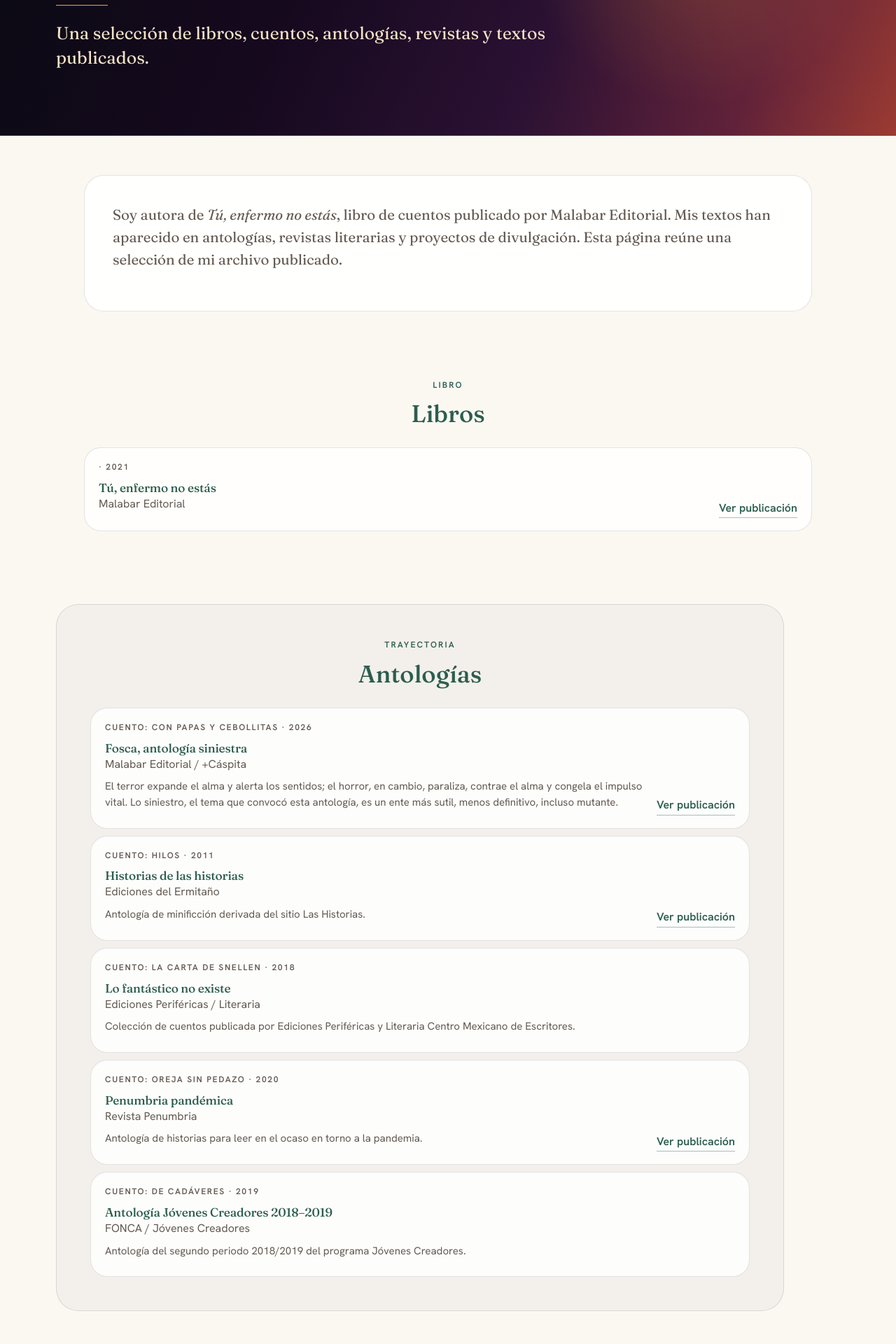
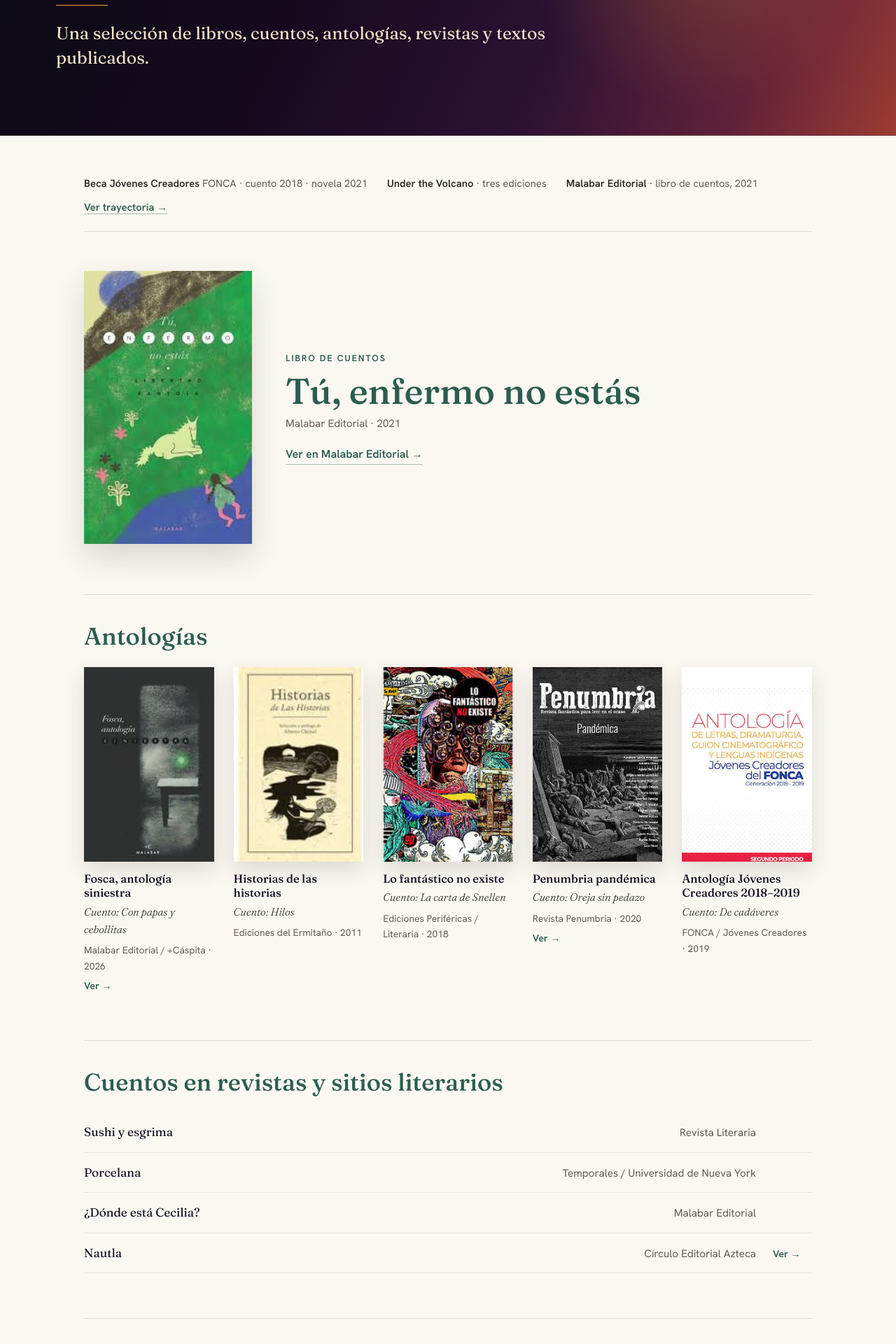
Before and after one commit to LiberPH/libertad-pantoja_site, a Jekyll site: the page built from publicaciones.html, in a window 1280 px wide. Shown: the part 317-2237 px from the top of the page at 70% size. Built offline with Jekyll 4.4.1, drawn with Linux system fonts in a browser that asks for light colours; some of the changed text lies outside the part shown.

Commit message:
Publicaciones: libro destacado, estantería de antologías y ligas revisadas
- Franja de credenciales (Jóvenes Creadores FONCA, Under the Volcano,
  Malabar) con enlace a Bio.
- «Tú, enfermo no estás» en grande con su portada; antologías como
  estantería de portadas con el cuento de la autora en cursiva; revistas y
  divulgación en lista sobria. Separadores corregidos.
- Portadas nuevas: Penumbria pandémica y Antología Jóvenes Creadores.
- Ligas revisadas el 24 sep 2026: se quitan las rotas (Historias de las
  historias, ¿Dónde está Cecilia?, Sushi y esgrima, Porcelana,
  Cienciorama) y la de Más Ciencia por México, cuyo dominio ahora
  redirige a un sitio de apuestas.
- Se retira la plantilla publication-card y su CSS, ya sin uso.

Co-Authored-By: Claude Opus 5.5 <noreply@anthropic.com>

```diff
--- a/_includes/publication-card.html
+++ /dev/null
@@ -1,11 +0,0 @@
-<article class="publication-card">
-  <div>
-    <p class="card-label">{{ include.item.type }}{% if include.item.year %} · {{ include.item.year }}{% endif %}</p>
-    <h3>{{ include.item.title }}</h3>
-    <p>{{ include.item.publisher }}</p>
-    {% if include.item.description %}<p class="muted">{{ include.item.description }}</p>{% endif %}
-  </div>
-  {% if include.item.url %}
-    <a class="text-link" href="{{ include.item.url }}" target="_blank" rel="noopener noreferrer">Ver publicación</a>
-  {% endif %}
-</article>
--- a/assets/css/main.css
+++ b/assets/css/main.css
@@ -500,31 +500,19 @@ main {
 
 /* ---------- Secciones con encabezado ---------- */
 
-.collection-section,
-.publication-section {
+.collection-section {
   max-width: 1040px;
   margin-left: auto;
   margin-right: auto;
   padding: 48px 0;
 }
 
-.collection-section.tinted,
-.publication-section.tinted,
-.publication-section.quiet {
+.collection-section.tinted {
+  margin: 48px 0;
   padding: clamp(28px, 5vw, 48px);
+  border: 1px solid rgba(42, 38, 34, 0.12);
   border-radius: 32px;
   background: rgba(231, 227, 221, 0.36);
-}
-
-.collection-section.tinted {
-  margin: 48px 0;
-  border: 1px solid rgba(42, 38, 34, 0.12);
-}
-
-.publication-section.tinted,
-.publication-section.quiet {
-  margin: 56px 0;
-  border: 1px solid rgba(43, 17, 51, 0.12);
 }
 
 .section-heading {
@@ -1032,48 +1020,152 @@ main {
 
 /* ---------- Publicaciones ---------- */
 
-.publication-list {
+.pub-credenciales {
+  max-width: 1040px;
+  margin: 0 auto 56px;
+  padding: 0 0 22px;
+  list-style: none;
+  display: flex;
+  flex-wrap: wrap;
+  gap: 10px 28px;
+  border-bottom: 1px solid rgba(42, 38, 34, 0.14);
+  font-size: 0.92rem;
+  color: var(--tinta-media);
+}
+
+.pub-credenciales strong { color: var(--tinta-cafe); font-weight: 600; }
+.pub-credenciales a { font-weight: 600; border-bottom: 1px solid rgba(44, 93, 79, 0.4); }
+
+.pub-libro {
+  max-width: 1040px;
+  margin: 0 auto 72px;
   display: grid;
-  gap: 10px;
-}
-
-.publication-card {
+  grid-template-columns: 240px 1fr;
+  gap: 48px;
+  align-items: center;
+}
+
+.pub-libro img { width: 100%; box-shadow: 0 18px 40px rgba(42, 38, 34, 0.16); }
+
+.pub-tipo {
+  margin: 0 0 8px;
+  color: var(--verde);
+  font-size: 0.8rem;
+  font-weight: 600;
+  letter-spacing: 0.14em;
+  text-transform: uppercase;
+}
+
+.pub-libro h2 { color: var(--verde); font-size: clamp(2rem, 4vw, 3.2rem); }
+.pub-libro .text-link { display: inline-block; margin-top: 18px; }
+
+.pub-datos {
+  margin: 6px 0 0;
+  color: var(--tinta-media);
+  font-size: 0.95rem;
+}
+
+.pub-seccion {
+  max-width: 1040px;
+  margin: 0 auto 64px;
+  padding-top: 40px;
+  border-top: 1px solid rgba(42, 38, 34, 0.14);
+}
+
+.pub-seccion h2 {
+  margin-bottom: 24px;
+  color: var(--verde);
+  font-size: clamp(1.45rem, 2.8vw, 2.15rem);
+}
+
+.pub-estante {
   display: grid;
-  grid-template-columns: 1fr auto;
-  gap: 16px;
-  align-items: center;
-  padding: 18px 20px;
-  overflow: hidden;
-  border: 1px solid rgba(43, 17, 51, 0.12);
-  border-radius: 24px;
-  background: rgba(255, 255, 255, 0.82);
+  grid-template-columns: repeat(auto-fill, minmax(170px, 1fr));
+  gap: 32px 28px;
+  align-items: start;
+}
+
+.pub-tomo img,
+.pub-sin-portada {
+  display: block;
+  width: 100%;
+  aspect-ratio: 2 / 3;
+  object-fit: cover;
+  box-shadow: 0 12px 28px rgba(42, 38, 34, 0.14);
+}
+
+.pub-sin-portada {
+  display: flex;
+  align-items: flex-end;
+  padding: 16px;
+  border: 1px solid rgba(42, 38, 34, 0.12);
+  background: var(--crema-panel-suave);
+  box-shadow: none;
   color: var(--tinta-cafe);
-}
-
-.publication-card h3 {
-  color: var(--verde);
-  font-size: clamp(1rem, 1.35vw, 1.13rem);
-  line-height: 1.22;
-  letter-spacing: -0.01em;
-}
-
-.publication-card p {
-  margin-bottom: 0.45rem;
-  color: var(--tinta-media);
-}
-
-.publication-card .card-label {
-  margin-bottom: 8px;
-  letter-spacing: 0.14em;
-}
-
-.publication-card .muted {
-  color: var(--tinta-media);
-  font-size: 0.94rem;
-  line-height: 1.5;
-}
-
-.compact-list .publication-card { background: rgba(255, 255, 255, 0.72); }
+  font-family: 'Fraunces', serif;
+  font-style: italic;
+  font-weight: 300;
+  line-height: 1.3;
+}
+
+.pub-tomo h3 {
+  margin-top: 14px;
+  color: var(--tinta-profunda);
+  font-size: 1.02rem;
+  line-height: 1.25;
+}
+
+.pub-cuento {
+  margin: 4px 0 0;
+  color: var(--tinta-cafe);
+  font-family: 'Fraunces', serif;
+  font-style: italic;
+  font-weight: 300;
+  font-size: 0.95rem;
+}
+
+.pub-tomo .pub-datos { font-size: 0.86rem; }
+
+.pub-enlace {
+  display: inline-block;
+  margin-top: 6px;
+  font-size: 0.88rem;
+  font-weight: 600;
+}
+
+.pub-lista {
+  margin: 0;
+  padding: 0;
+  list-style: none;
+}
+
+.pub-lista li {
+  display: grid;
+  grid-template-columns: 1fr auto 3.5em;
+  gap: 6px 24px;
+  align-items: baseline;
+  padding: 14px 0;
+  border-bottom: 1px solid rgba(42, 38, 34, 0.1);
+}
+
+.pub-titulo {
+  color: var(--tinta-profunda);
+  font-family: 'Fraunces', serif;
+  font-size: 1.08rem;
+}
+
+.pub-lista .pub-datos,
+.pub-lista .pub-enlace { margin: 0; }
+
+.pub-secundaria p { max-width: 62ch; color: var(--tinta-media); }
+.pub-secundaria .pub-titulo { font-size: 1rem; }
+
+@media (max-width: 700px) {
+  .pub-libro { grid-template-columns: 1fr; gap: 24px; }
+  .pub-libro img { max-width: 220px; }
+  .pub-estante { grid-template-columns: 1fr 1fr; gap: 26px 18px; }
+  .pub-lista li { grid-template-columns: 1fr; }
+}
 
 /* ---------- Contacto ---------- */
 
@@ -1408,7 +1500,6 @@ summary:focus-visible,
   }
 
   .card-grid { grid-template-columns: repeat(2, minmax(0, 1fr)); }
-  .publication-card { grid-template-columns: 1fr; }
 
   .home-hero { grid-template-columns: 1fr; }
   .home-hero-art { min-height: auto; }
@@ -1478,7 +1569,6 @@ summary:focus-visible,
 
   .metadata-list div { gap: 2px; }
 
-  .publication-card { padding: 17px; }
 
   .home-hero {
     min-height: auto;
--- a/publicaciones.html
+++ b/publicaciones.html
@@ -6,74 +6,60 @@ intro: "Una selección de libros, cuentos, antologías, revistas y textos public
 permalink: /publicaciones/
 ---
 
-<section class="text-block wide">
-  <p>
-    Soy autora de <em>Tú, enfermo no estás</em>, libro de cuentos publicado por Malabar Editorial.
-    Mis textos han aparecido en antologías, revistas literarias y proyectos de divulgación.
-    Esta página reúne una selección de mi archivo publicado.
-  </p>
+<ul class="pub-credenciales">
+  <li><strong>Beca Jóvenes Creadores</strong> FONCA · cuento 2018 · novela 2021</li>
+  <li><strong>Under the Volcano</strong> · tres ediciones</li>
+  <li><strong>Malabar Editorial</strong> · libro de cuentos, 2021</li>
+  <li><a href="{{ '/bio/' | relative_url }}">Ver trayectoria →</a></li>
+</ul>
+
+{% assign libros = site.data.publicaciones | where: "category", "libro" %}
+{% for libro in libros %}
+<section class="pub-libro">
+  {% if libro.image %}<img src="{{ libro.image | relative_url }}" alt="Portada de {{ libro.title }}">{% endif %}
+  <div>
+    <p class="pub-tipo">Libro de cuentos</p>
+    <h2>{{ libro.title }}</h2>
+    <p class="pub-datos">{{ libro.publisher }}{% if libro.year != "" %} · {{ libro.year }}{% endif %}</p>
+    {% if libro.url %}<a class="text-link" href="{{ libro.url }}" target="_blank" rel="noopener noreferrer">Ver en {{ libro.publisher }} →</a>{% endif %}
+  </div>
 </section>
+{% endfor %}
 
-<section class="publication-section">
-  <div class="section-heading">
-    <p class="eyebrow">Libro</p>
-    <h2>Libros</h2>
-  </div>
-
-  <div class="publication-list featured-list">
-    {% for item in site.data.publicaciones %}
-      {% if item.category == 'libro' %}
-        {% include publication-card.html item=item %}
-      {% endif %}
+<section class="pub-seccion">
+  <h2>Antologías</h2>
+  <div class="pub-estante">
+    {% assign antologias = site.data.publicaciones | where: "category", "antologia" %}
+    {% for item in antologias %}
+    <article class="pub-tomo">
+      {% if item.image %}<img src="{{ item.image | relative_url }}" alt="Portada de {{ item.title }}">
+      {% else %}<div class="pub-sin-portada"><span>{{ item.title }}</span></div>{% endif %}
+      <h3>{{ item.title }}</h3>
+      <p class="pub-cuento">{{ item.type }}</p>
+      <p class="pub-datos">{{ item.publisher }}{% if item.year != "" %} · {{ item.year }}{% endif %}</p>
+      {% if item.url %}<a class="pub-enlace" href="{{ item.url }}" target="_blank" rel="noopener noreferrer">Ver →</a>{% endif %}
+    </article>
     {% endfor %}
   </div>
 </section>
 
-<section class="publication-section tinted">
-  <div class="section-heading">
-    <p class="eyebrow">Trayectoria</p>
-    <h2>Antologías</h2>
-  </div>
-
-  <div class="publication-list">
-    {% for item in site.data.publicaciones %}
-      {% if item.category == 'antologia' %}
-        {% include publication-card.html item=item %}
-      {% endif %}
+<section class="pub-seccion">
+  <h2>Cuentos en revistas y sitios literarios</h2>
+  <ul class="pub-lista">
+    {% assign revistas = site.data.publicaciones | where: "category", "revista" %}
+    {% for item in revistas %}
+    <li><span class="pub-titulo">{{ item.title }}</span><span class="pub-datos">{{ item.publisher }}{% if item.year != "" %} · {{ item.year }}{% endif %}</span>{% if item.url %}<a class="pub-enlace" href="{{ item.url }}" target="_blank" rel="noopener noreferrer">Ver →</a>{% endif %}</li>
     {% endfor %}
-  </div>
+  </ul>
 </section>
 
-<section class="publication-section">
-  <div class="section-heading">
-    <p class="eyebrow">Cuentos en línea</p>
-    <h2>Revistas y sitios literarios</h2>
-  </div>
-
-  <div class="publication-list">
-    {% for item in site.data.publicaciones %}
-      {% if item.category == 'revista' %}
-        {% include publication-card.html item=item %}
-      {% endif %}
+<section class="pub-seccion pub-secundaria">
+  <h2>Archivo de divulgación</h2>
+  <p>Antes y alrededor de mi trabajo literario y visual, escribí textos de divulgación científica sobre insectos, cuerpo, enfermedad, evolución y mundo natural.</p>
+  <ul class="pub-lista">
+    {% assign divulgacion = site.data.publicaciones | where: "category", "divulgacion" %}
+    {% for item in divulgacion %}
+    <li><span class="pub-titulo">{{ item.title }}</span><span class="pub-datos">{{ item.publisher }}</span>{% if item.url %}<a class="pub-enlace" href="{{ item.url }}" target="_blank" rel="noopener noreferrer">Ver →</a>{% endif %}</li>
     {% endfor %}
-  </div>
+  </ul>
 </section>
-
-<section class="publication-section quiet">
-  <div class="section-heading">
-    <p class="eyebrow">Archivo secundario</p>
-    <h2>Archivo de divulgación</h2>
-    <p>
-      Antes y alrededor de mi trabajo literario y visual, escribí textos de divulgación científica
-      sobre insectos, cuerpo, enfermedad, evolución y mundo natural. Los conservo aquí como parte de mi archivo de observación.
-    </p>
-  </div>
-
-  <div class="publication-list compact-list">
-    {% for item in site.data.publicaciones %}
-      {% if item.category == 'divulgacion' %}
-        {% include publication-card.html item=item %}
-      {% endif %}
-    {% endfor %}
-  </div>
-</section>
```
Also changed, not shown: _data/publicaciones.yml (+3 -7 lines), assets/img/publicaciones/antologia-jovenes-creadores.jpg (added), assets/img/publicaciones/penumbria-pandemica.jpg (added).
